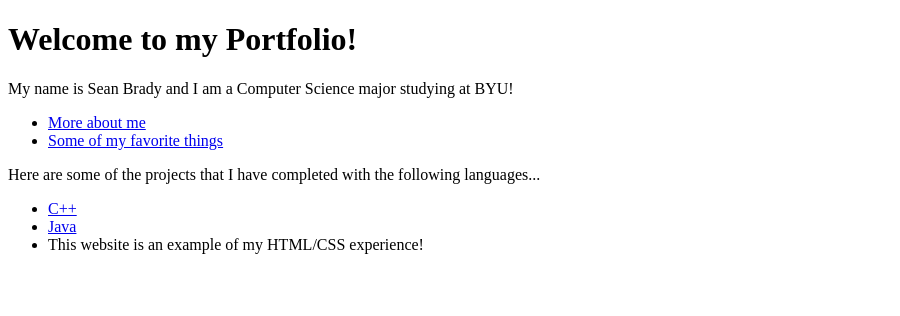
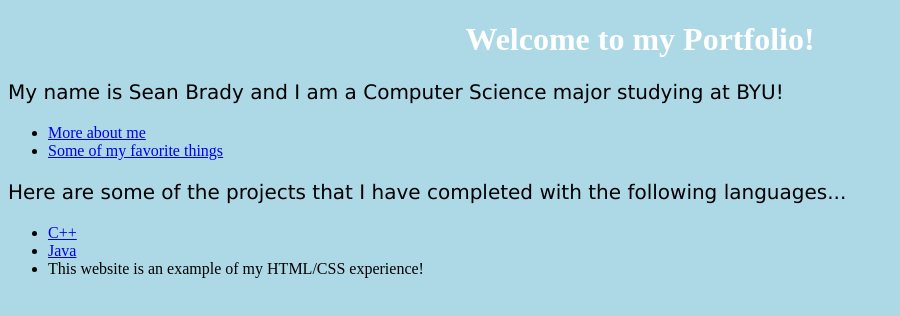
Before and after one commit to thaidakar/portfolio, a plain HTML site: page index.html in a window 1280 px wide. Shown: the whole page, without its empty margins (0-900 px from the left). Drawn offline with Linux system fonts and the light colour scheme.

Commit message:
Initial Stylesheet introduction

```diff
--- a/index.html
+++ b/index.html
@@ -2,6 +2,7 @@
 <html>
 
 <head>
+    <link rel="stylesheet" type="text/css" href="portfolio.css">
     <title>Sean's Portfolio</title>
 </head>
 
--- /dev/null
+++ b/portfolio.css
@@ -0,0 +1,13 @@
+body {
+    background-color: lightblue;
+}
+
+h1 {
+    color: white;
+    text-align: center;
+}
+
+p {
+    font-family: Verdana, Geneva, Tahoma, sans-serif;
+    font-size: 20px;
+}
```
